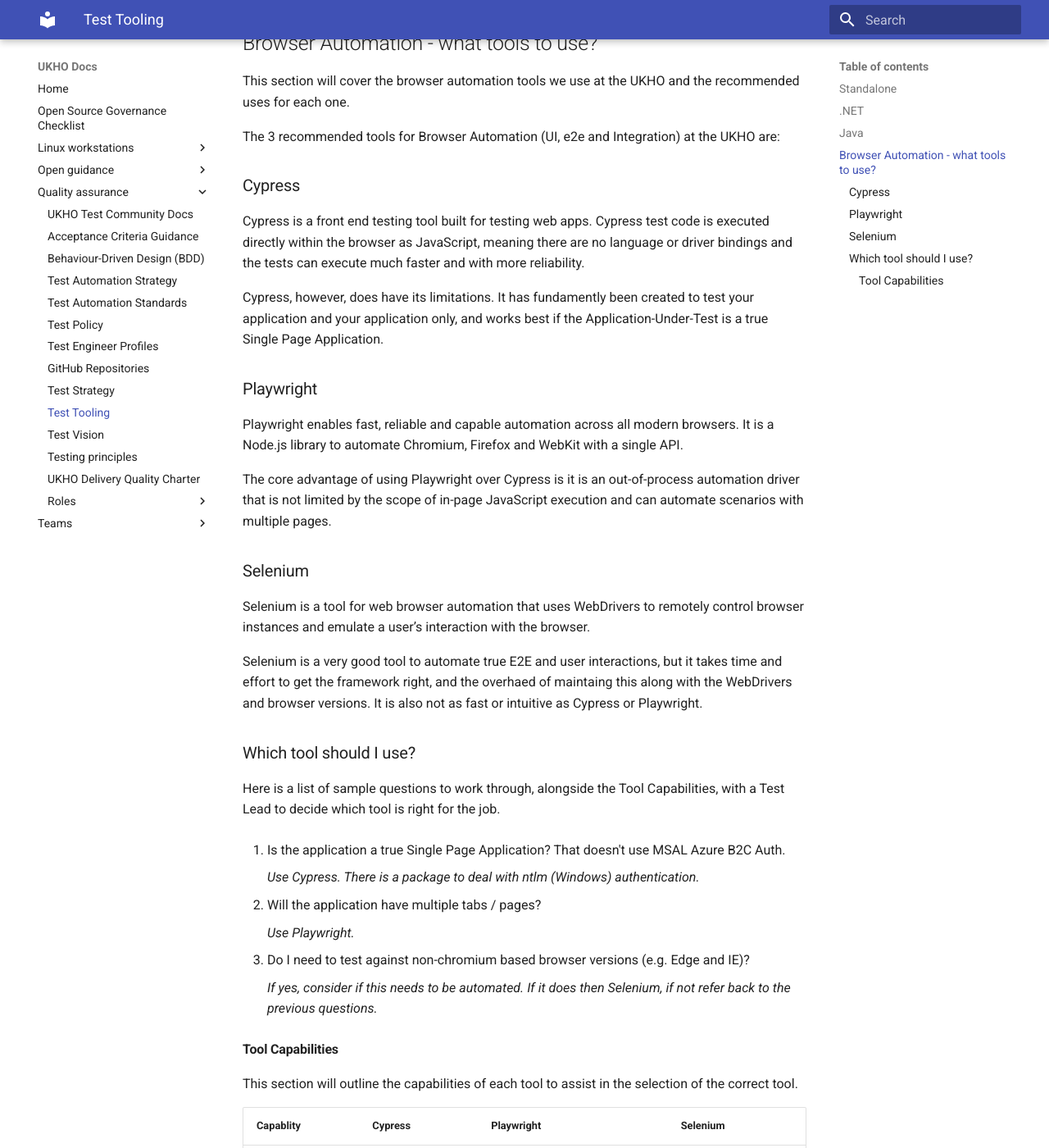
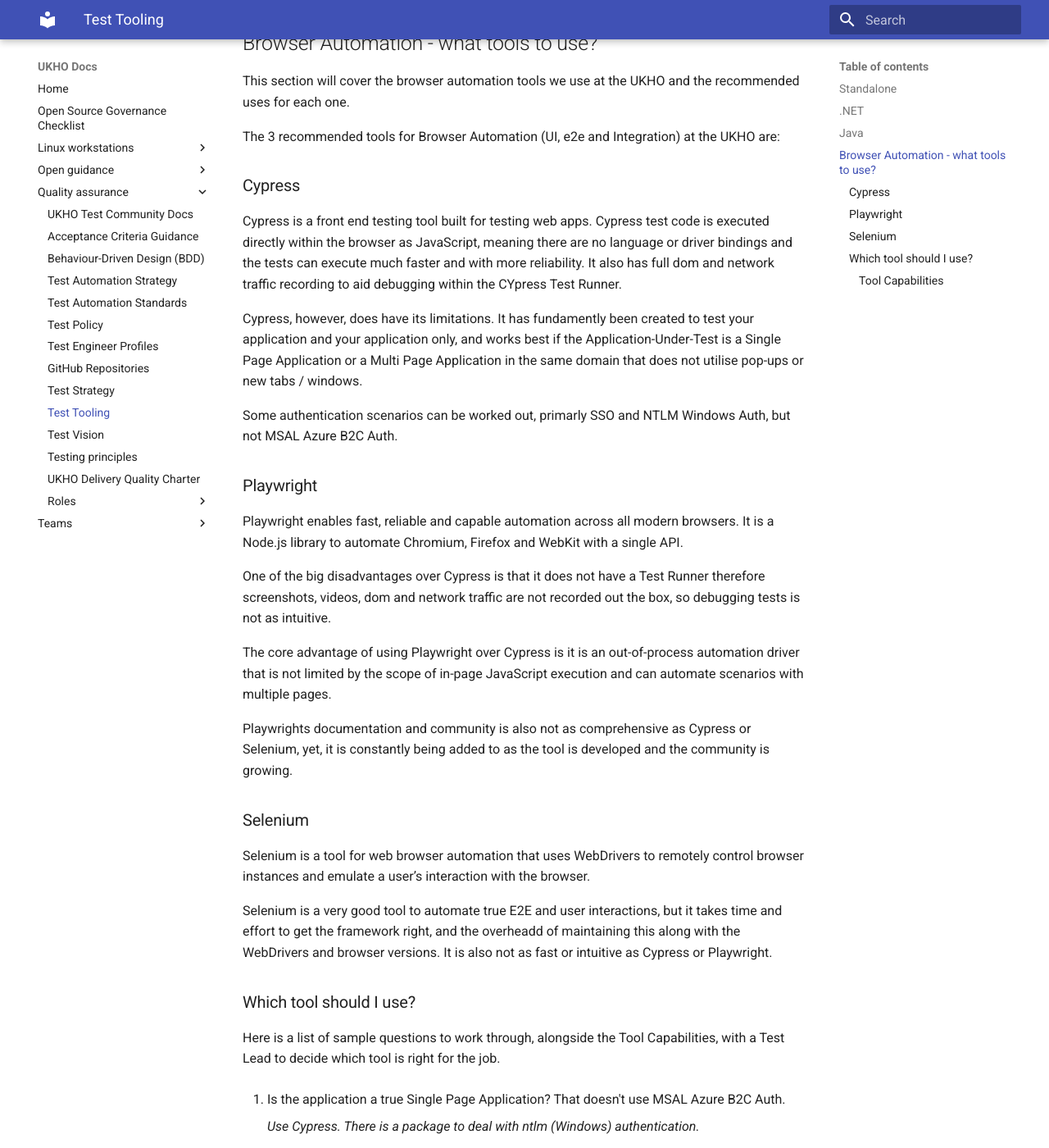
Before and after one commit to UKHO/docs, an MkDocs documentation site: the page built from docs/quality-assurance/test-tooling.md, in a window 1280 px wide and 1400 px high, scrolled down 1970 px. Shown: the whole window at 82% size. Built offline with MkDocs 1.6.1 and Material for MkDocs 9.7.7, drawn with Linux system fonts in a browser that asks for light colours; some of the changed text lies outside the part shown.

Commit message:
Updates based on code review

```diff
--- a/docs/quality-assurance/test-tooling.md
+++ b/docs/quality-assurance/test-tooling.md
@@ -39,19 +39,25 @@ This section will cover the browser automation tools we use at the UKHO and the
 The 3 recommended tools for Browser Automation (UI, e2e and Integration) at the UKHO are:
 
 ### Cypress
-Cypress is a front end testing tool built for testing web apps. Cypress test code is executed directly within the browser as JavaScript, meaning there are no language or driver bindings and the tests can execute much faster and with more reliability.
+Cypress is a front end testing tool built for testing web apps. Cypress test code is executed directly within the browser as JavaScript, meaning there are no language or driver bindings and the tests can execute much faster and with more reliability. It also has full dom and network traffic recording to aid debugging within the CYpress Test Runner.
 
-Cypress, however, does have its limitations. It has fundamently been created to test your application and your application only, and works best if the Application-Under-Test is a true Single Page Application.
+Cypress, however, does have its limitations. It has fundamently been created to test your application and your application only, and works best if the Application-Under-Test is a Single Page Application or a Multi Page Application in the same domain that does not utilise pop-ups or new tabs / windows.
+
+Some authentication scenarios can be worked out, primarly SSO and NTLM Windows Auth, but not MSAL Azure B2C Auth.
 
 ### Playwright
 Playwright enables fast, reliable and capable automation across all modern browsers. It is a Node.js library to automate Chromium, Firefox and WebKit with a single API.
 
+One of the big disadvantages over Cypress is that it does not have a Test Runner therefore screenshots, videos, dom and network traffic are not recorded out the box, so debugging tests is not as intuitive.
+
 The core advantage of using Playwright over Cypress is it is an out-of-process automation driver that is not limited by the scope of in-page JavaScript execution and can automate scenarios with multiple pages.
+
+Playwrights documentation and community is also not as comprehensive as Cypress or Selenium, yet, it is constantly being added to as the tool is developed and the community is growing.
 
 ### Selenium
 Selenium is a tool for web browser automation that uses WebDrivers to remotely control browser instances and emulate a user’s interaction with the browser.
 
-Selenium is a very good tool to automate true E2E and user interactions, but it takes time and effort to get the framework right, and the overhaed of maintaing this along with the WebDrivers and browser versions. It is also not as fast or intuitive as Cypress or Playwright.
+Selenium is a very good tool to automate true E2E and user interactions, but it takes time and effort to get the framework right, and the overheadd of maintaining this along with the WebDrivers and browser versions. It is also not as fast or intuitive as Cypress or Playwright.
 
 ### Which tool should I use?
 Here is a list of sample questions to work through, alongside the Tool Capabilities, with a Test Lead to decide which tool is right for the job.
@@ -79,6 +85,7 @@ This section will outline the capabilities of each tool to assist in the selecti
 |Open-source|Yes|Yes|Yes|
 |Supported Browsers|Chrome, Electron, Firefox, Edge|Chrome and Edge (with Chromium), Safari (with WebKit) and Firefox|Chrome, Safari, Firefox, Edge, IE|
 |Supported Languages|JavaScript|JavaScript|Java, C#, JavaScript, Python, Ruby|
+|Cross Domain Support|No|Yes|Yes|
 |Managing Tabs|No|Yes|Yes|
 |Managing Pages |No|Yes|Yes|
 |Using iframes|No|Yes|Yes|
```
